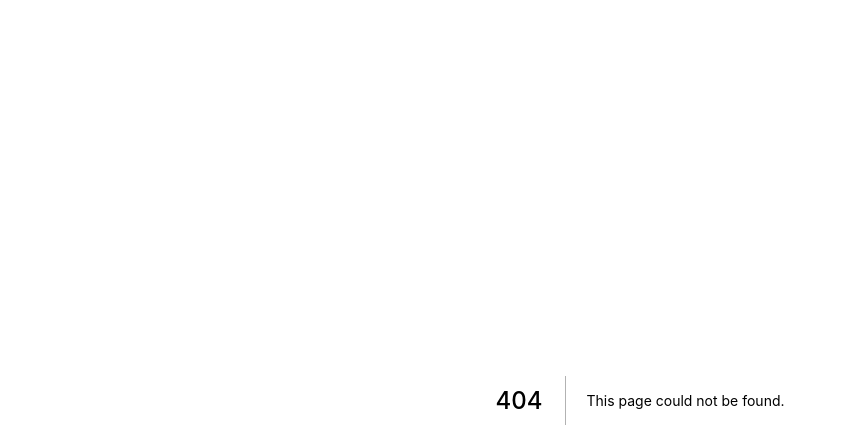
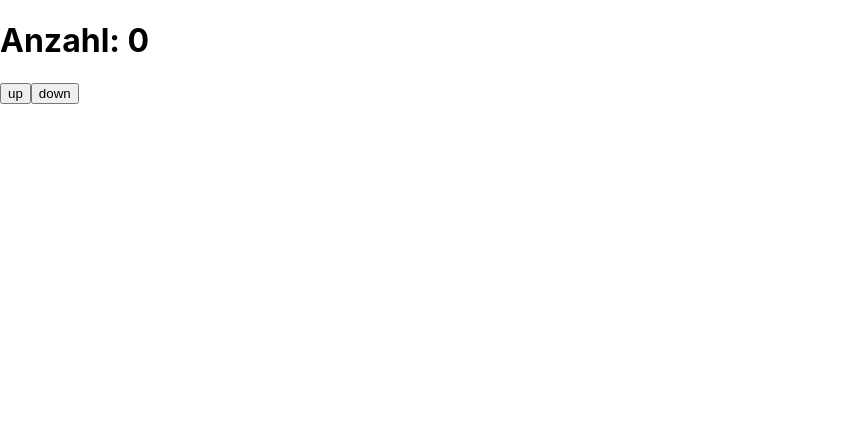
Before and after one commit to papack/next-uebung, a Next.js app: page /playground in a window 1280 px wide. Before the commit this address had no page. Shown: the top 448 px of the page, without its empty margins (0-847 px from the left). Built offline with nearby package versions, Linux system fonts and the light colour scheme.

Commit message:
add counter

```diff
--- /dev/null
+++ b/components/Button.js
@@ -0,0 +1,27 @@
+import React, { useState } from "react";
+
+const Button = () => {
+  const [anzahl, setAnzahl] = useState(0);
+
+  return (
+    <div>
+      <h1>Anzahl: {anzahl}</h1>
+      <button
+        onClick={() => {
+          setAnzahl(anzahl + 1);
+        }}
+      >
+        up
+      </button>
+      <button
+        onClick={() => {
+          if (anzahl > 0) setAnzahl(anzahl - 1);
+        }}
+      >
+        down
+      </button>
+    </div>
+  );
+};
+
+export default Button;
--- /dev/null
+++ b/pages/playground.js
@@ -0,0 +1,12 @@
+import React from "react";
+import Button from "../components/Button";
+
+const playground = () => {
+  return (
+    <div>
+      <Button />
+    </div>
+  );
+};
+
+export default playground;
```
